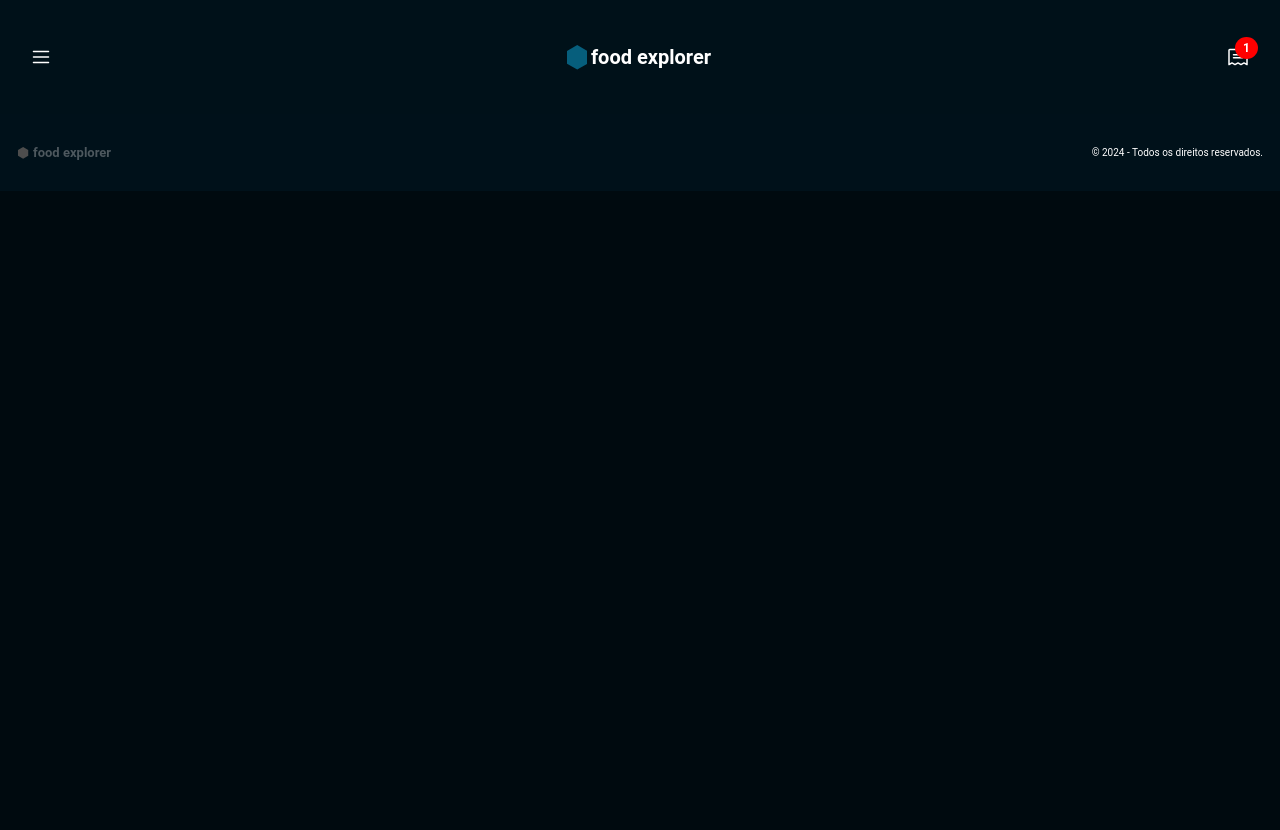
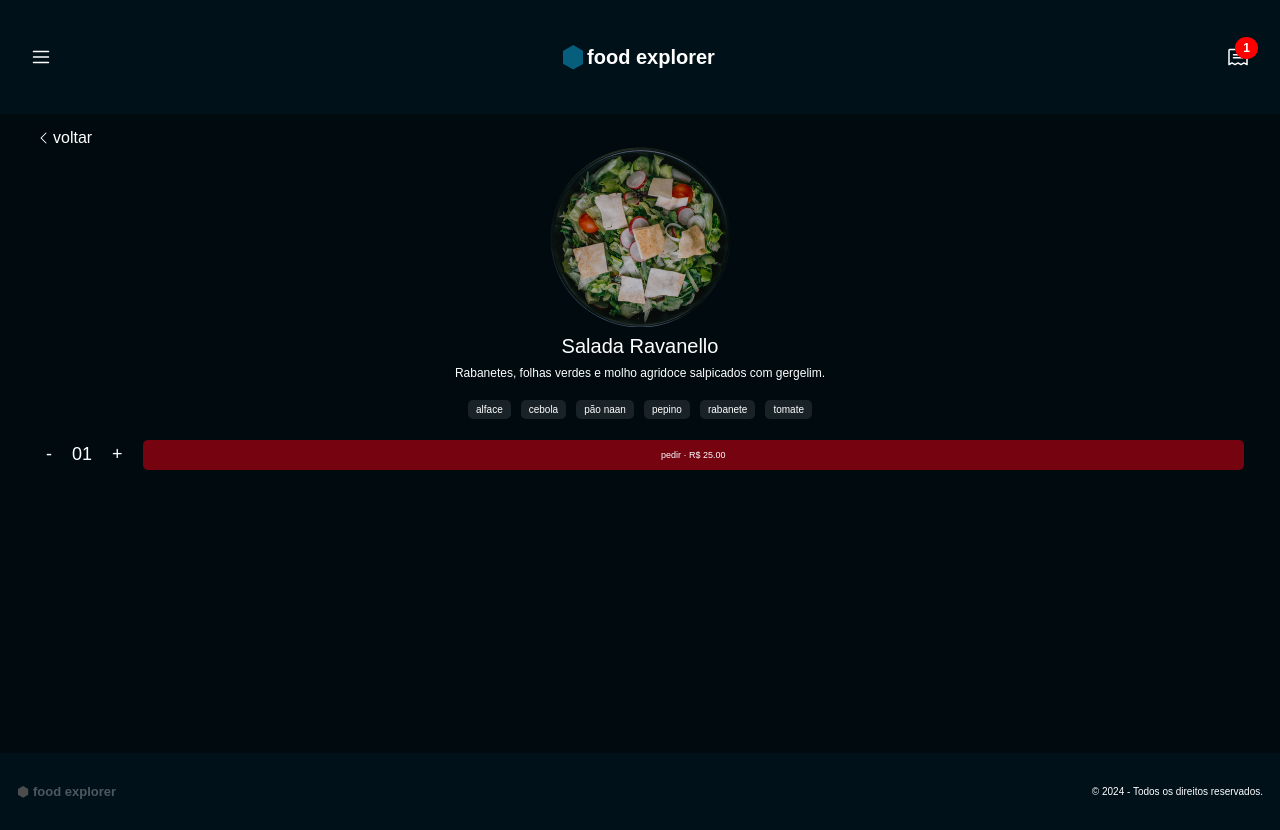
Before and after one commit to espjotape/Food-Explore-frontend, a React (Vite) app: page / in a window 1280 px wide. Before the commit the page ends 800 px from the top, so only its background shows below. Built offline with nearby package versions, Linux system fonts and the light colour scheme.

Commit message:
page details and update global config

```diff
--- a/src/pages/Details.jsx
+++ b/src/pages/Details.jsx
@@ -1,11 +1,60 @@
+import { useState } from "react";
+
 import { Header } from "../components/Header";
 import { Footer } from "../components/Footer";
+import { ButtonText } from "../components/ButtonText";
 
+import { CaretLeft } from "@phosphor-icons/react"
+
+import { Container, Content, Ingredients, IngredientButton, SaladImage, OrderSection ,QuantityControl, OrderButton } from "./styles";
 export function Details() {
+  const [quantity, setQuantity] = useState(1);
+  const pricePerItem = 25.0;
+
+  // Funções para incrementar e decrementar a quantidade.
+  const increaseQuantity = () => {
+    setQuantity(quantity + 1);
+  };
+
+  const decreaseQuantity = () => {
+    if (quantity > 1) {
+      setQuantity(quantity - 1);
+    }
+  };
+
   return (
-    <div>
+    <Container>
       <Header />
+      <Content>
+      <button type="button">
+          <CaretLeft color="#FFF"/>
+          <p>voltar</p>
+        </button>
+
+        <SaladImage src="../../assets/Mask group (1).png" alt="Salada Ravanello" />
+        <h1>Salada Ravanello</h1>
+        <p>Rabanetes, folhas verdes e molho agridoce salpicados com gergelim.</p>
+
+        <Ingredients>
+        <IngredientButton>alface</IngredientButton>
+        <IngredientButton>cebola</IngredientButton>
+        <IngredientButton>pão naan</IngredientButton>
+        <IngredientButton>pepino</IngredientButton>
+        <IngredientButton>rabanete</IngredientButton>
+        <IngredientButton>tomate</IngredientButton>
+      </Ingredients>
+
+      <OrderSection>
+        <QuantityControl>
+          <button type="button" onClick={decreaseQuantity}>-</button>
+          <span>{ quantity < 10 ? `0${quantity}` : quantity }</span> {/* Exibe a quantidade */}
+          <button type="button" onClick={increaseQuantity}>+</button>
+        </QuantityControl>
+        <OrderButton>pedir · R$ {(pricePerItem * quantity).toFixed(2)}</OrderButton>
+      </OrderSection>
+
+      </Content>
       <Footer />
-    </div>
+    </Container>
   );
 }
--- /dev/null
+++ b/src/pages/styles.js
@@ -0,0 +1,112 @@
+import styled from "styled-components";
+
+export const Container = styled.div`
+ width: 100%;
+ height: 100vh;
+ display: grid;
+ grid-template-rows: 114px auto 47px;
+ grid-template-areas:
+ "header"
+ "content"
+ "footer";
+`
+
+export const Content = styled.div`
+ height: 100%;
+ display: flex;
+ flex-direction: column;
+ grid-area: content;
+ padding: 15px 36px 30px;
+
+ > button {
+   border: none;
+   background: none;
+   gap: 1px;
+   font-size: 16px;
+   display: flex;
+   align-items: center;
+
+  p {
+    color: ${({ theme }) => theme.COLORS.WHITE_100}
+  }
+ }
+
+
+ > h1 {
+  font-size: 20px;
+  font-weight: 500;
+  margin-bottom: 8px;
+  margin-top: 8px;
+  text-align: center;
+ }
+
+ > p {
+  font-size: 12px;
+  text-align: center;
+  font-weight:300;
+  margin-bottom: 10px;
+ }
+`
+
+export const SaladImage = styled.img`
+  max-width: 180px;
+  margin: 0 auto;
+  border-radius: 10px;
+`;
+
+export const Ingredients = styled.div`
+ display: flex;
+ flex-wrap: wrap;
+ justify-content: center;
+ gap: 10px;
+ margin-top: 10px;
+`
+
+export const IngredientButton = styled.button`
+  background-color: ${({theme}) => theme.COLORS.DARK_1000};
+  color: ${({theme}) => theme.COLORS.WHITE_100};
+  padding: 4px 8px;
+  border: none;
+  border-radius: 5px;
+  font-size: 10px;
+  cursor: pointer;
+`;
+
+export const OrderSection = styled.div`
+  display: flex;
+  justify-content: space-between;
+  align-items: center;
+  width: 100%;
+  margin-top: 20px;
+`;
+
+export const QuantityControl = styled.div`
+  display: flex;
+  align-items: center;
+  font-size: 18px;
+
+  button {
+    background-color: transparent;
+    color: ${({theme}) => theme.COLORS.WHITE_100};
+    border: none;
+    padding: 5px 10px;
+    cursor: pointer;
+    font-size: 18px;
+  }
+
+  span {
+    margin: 0 10px;
+  }
+`;
+
+export const OrderButton = styled.button`
+  background-color: ${({theme}) => theme.COLORS.TOMATO_100};
+  color: ${({theme}) => theme.COLORS.WHITE_100};
+  border: none;
+  padding: 10px 20px;
+  font-size: 9px;
+  border-radius: 5px;
+  cursor: pointer;
+  flex: 1;
+  margin-left: 10px;
+`;
--- a/src/styles/global.js
+++ b/src/styles/global.js
@@ -14,7 +14,7 @@ export default createGlobalStyle`
   };
 
   body, input, button, textarea {
-  font-family: "Roboto", sans-serif;
+  font-family: "Poppins", sans-serif;
   font-size: 16px;
   outline: none;
   }
```
Also changed, not shown: assets/Mask group (1).png (added).
